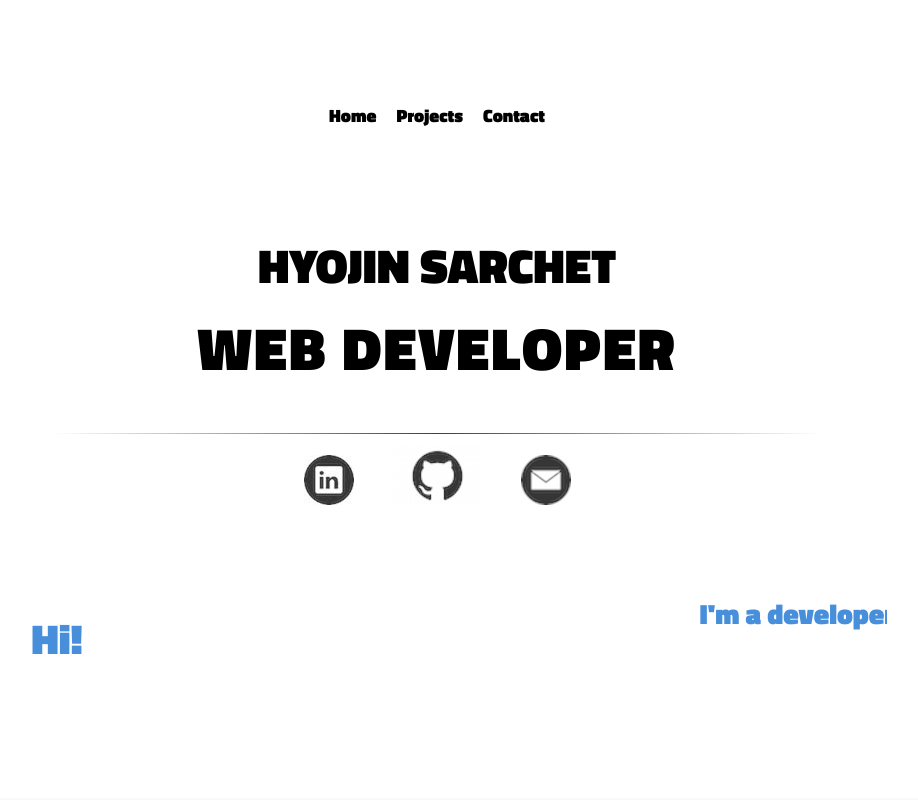
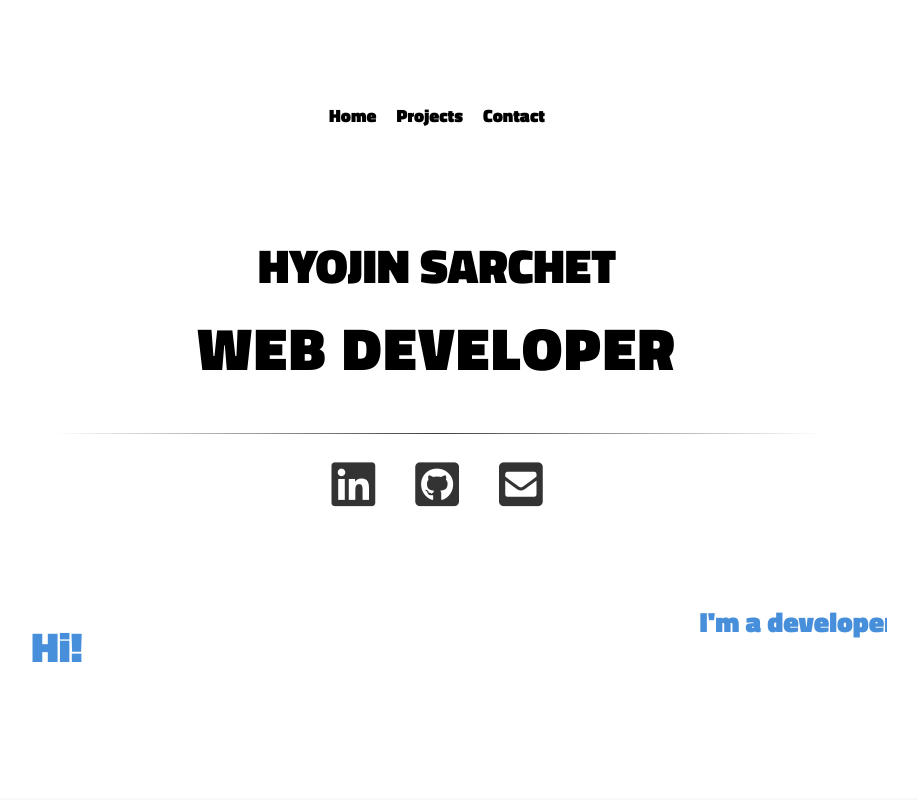
Before and after one commit to hyojinsarchet/hyojinsarchet.github.io, a React (Create React App) app in the folder my-app/: page / in a window 1280 px wide. Shown: the top 800 px of the page, without its empty margins (203-1121 px from the left). Built offline with nearby package versions, Linux system fonts and the light colour scheme.

Commit message:
added svg icons instead of png icons

```diff
--- a/my-app/public/index.html
+++ b/my-app/public/index.html
@@ -8,6 +8,9 @@
       manifest.json provides metadata used when your web app is added to the
       homescreen on Android. See https://developers.google.com/web/fundamentals/engage-and-retain/web-app-manifest/
     -->
+
+    <!-- font awesome style -->
+    <link rel="stylesheet" href="https://use.fontawesome.com/releases/v5.0.10/css/all.css" integrity="sha384-+d0P83n9kaQMCwj8F4RJB66tzIwOKmrdb46+porD/OvrJ+37WqIM7UoBtwHO6Nlg" crossorigin="anonymous">
 
     <!-- React Slick style sheets -->
     <link rel="stylesheet" type="text/css" charset="UTF-8" href="https://cdnjs.cloudflare.com/ajax/libs/slick-carousel/1.6.0/slick.min.css" />
--- a/my-app/src/components/Home/Home.css
+++ b/my-app/src/components/Home/Home.css
@@ -35,11 +35,26 @@
 .slide-five {
 }
 
-.in,
+.in {
+  margin: 0px 20px 0px 20px;
+  font-size: 50px;
+  color: black;
+}
+
 .email {
   margin: 0px 20px 0px 20px;
+  font-size: 50px;
+  color: black;
 }
 
 .git {
   margin: 30px 20px auto 20px;
+  font-size: 50px;
+  color: black;
 }
+
+.in:hover,
+.email:hover,
+.git:hover {
+  color: red;
+}
--- a/my-app/src/components/Home/Home.js
+++ b/my-app/src/components/Home/Home.js
@@ -21,13 +21,16 @@ class Home extends Component {
             className="in"
             href="https://www.linkedin.com/in/hyojin-sarchet-580463b0/"
           >
-            <img src="images/in.jpeg" alt="LinkedIn" />
+            {/* <img src="images/in.jpeg" alt="LinkedIn" /> */}
+            <i class="fab fa-linkedin" />
           </a>
           <a className="git" href="https://github.com/hyojinsarchet">
-            <img src="images/github.png" alt="Github" />
+            {/* <img src="images/github.png" alt="Github" /> */}
+            <i class="fab fa-github-square" />
           </a>
           <a className="email" href="mailto:hyojin.sarchet@gmail.com">
-            <img src="images/mail.png" alt="Email" />
+            {/* <img src="images/mail.png" alt="Email" /> */}
+            <i class="fas fa-envelope-square" />
           </a>
         </div>
 
--- a/my-app/src/components/Nav/Nav.css
+++ b/my-app/src/components/Nav/Nav.css
@@ -19,5 +19,5 @@
 .nav-project:hover,
 .nav-contact:hover {
   text-decoration: underline;
-  color: red;
+  color: #e94b3c;
 }
```
